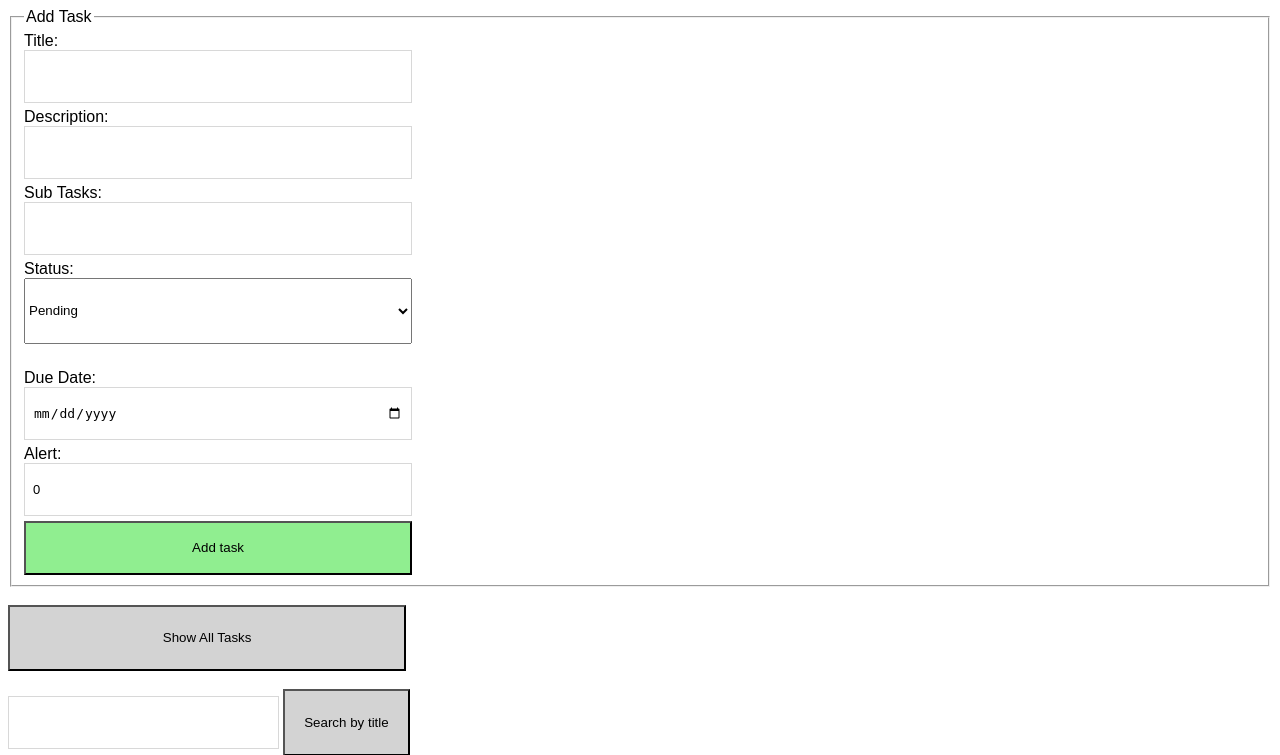
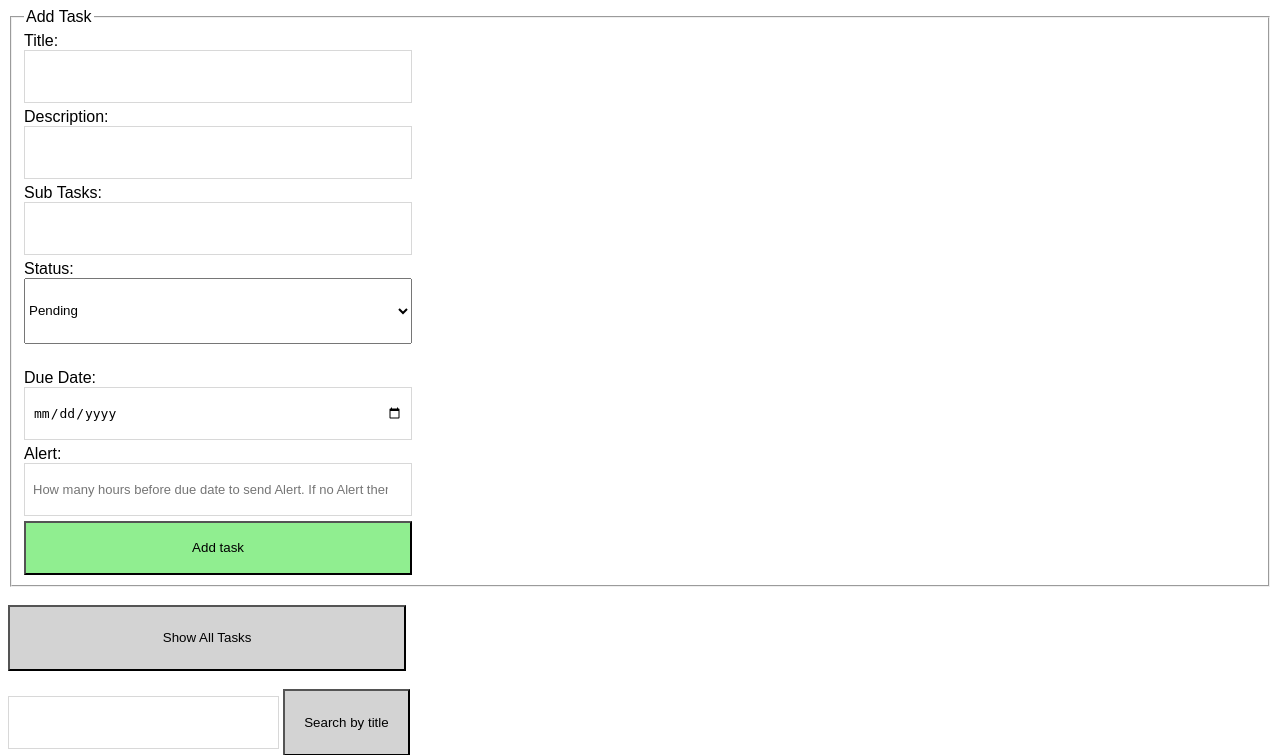
Before and after one commit to nautiyaldeepak/To-do-Application, a Django app: page / in a window 1280 px wide. Shown: the top 755 px of the page. Run offline with Django 3.2, Linux system fonts and the light colour scheme.

Commit message:
html changes

```diff
--- a/todoapp/templates/todoapp/addtask.html
+++ b/todoapp/templates/todoapp/addtask.html
@@ -15,7 +15,7 @@
                 <fieldset>
                 <legend>Add Task</legend>
                 <label>Title:</label><br>
-                <input type="text" name="Title" value=""><br>
+                <input type="text" name="Title" value="" required><br>
                 Description:<br>
                 <input type="text" name="Description" value=""><br>
                 Sub Tasks:<br>
@@ -26,9 +26,9 @@
                     <option value="Complete">Complete</option>
                 </select><br>
                 <label id="due-date-label">Due Date:</label><br>
-                <input type="date" name="DueDate"><br>
+                <input type="date" name="DueDate" required><br>
                 Alert:<br>
-                <input type="number" name="Alert" value="0" ><br>
+                <input type="number" name="Alert" placeholder="How many hours before due date to send Alert. If no Alert then send 0" required ><br>
                 <button id="submit-btn" type="submit" value="Add Task">Add task</button>
                 </fieldset>
             </form>
```
